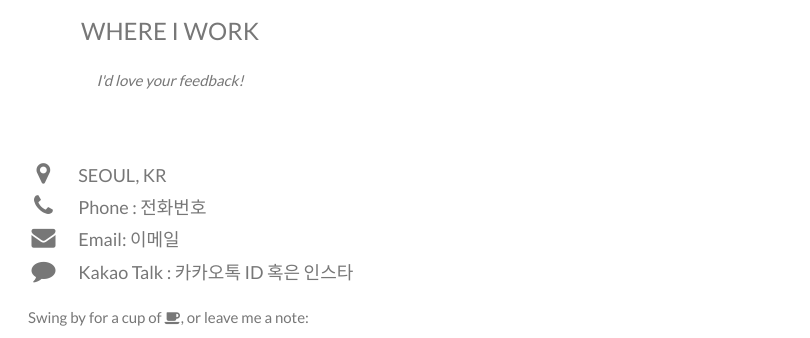
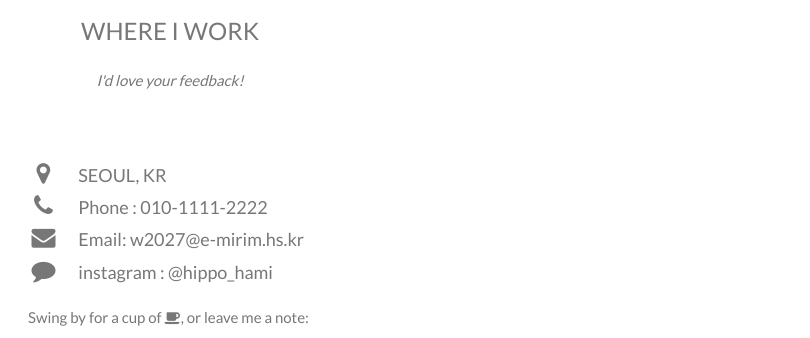
Before and after one commit to jihami/2021MirimCamp, a plain HTML site: page index.html in a window 1280 px wide. Shown: the part 3072-3410 px from the top of the page, 470-1280 px from the left. Drawn offline with nearby package versions, Linux system fonts and the light colour scheme; some packages are replaced by stand-ins of ours.

Commit message:
Add files via upload

```diff
--- a/index.html
+++ b/index.html
@@ -179,9 +179,9 @@ body, html {
     <div class="w3-col m8 w3-panel">
       <div class="w3-large w3-margin-bottom">
         <i class="fa fa-map-marker fa-fw w3-hover-text-black w3-xlarge w3-margin-right"></i> SEOUL, KR<br>
-        <i class="fa fa-phone fa-fw w3-hover-text-black w3-xlarge w3-margin-right"></i> Phone : 전화번호 <br>
-        <i class="fa fa-envelope fa-fw w3-hover-text-black w3-xlarge w3-margin-right"></i> Email: 이메일<br>
-        <i class="fa fa-comment fa-fw w3-hover-text-black w3-xlarge w3-margin-right"></i> Kakao Talk : 카카오톡 ID 혹은 인스타<br>
+        <i class="fa fa-phone fa-fw w3-hover-text-black w3-xlarge w3-margin-right"></i> Phone : 010-1111-2222 <br>
+        <i class="fa fa-envelope fa-fw w3-hover-text-black w3-xlarge w3-margin-right"></i> Email: w2027@e-mirim.hs.kr<br>
+        <i class="fa fa-comment fa-fw w3-hover-text-black w3-xlarge w3-margin-right"></i> instagram : @hippo_hami<br>
       </div>
       <p>Swing by for a cup of <i class="fa fa-coffee"></i>, or leave me a note:</p>
     </div>
```
